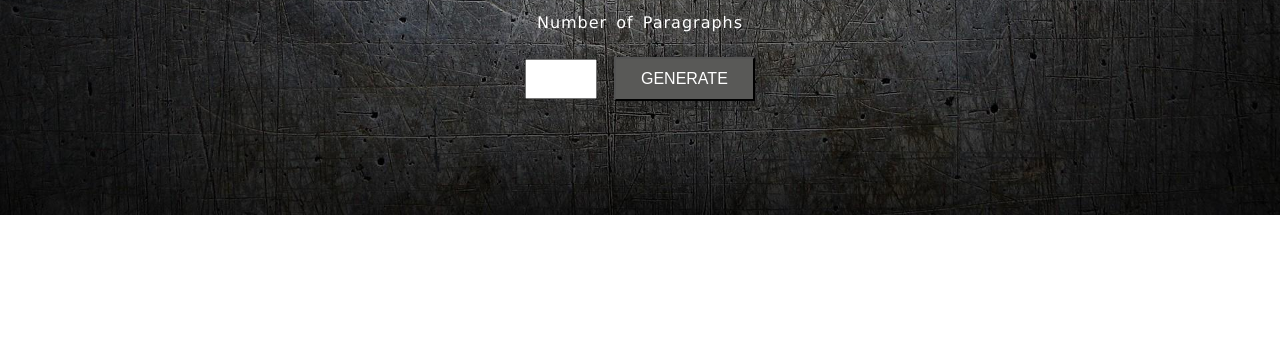
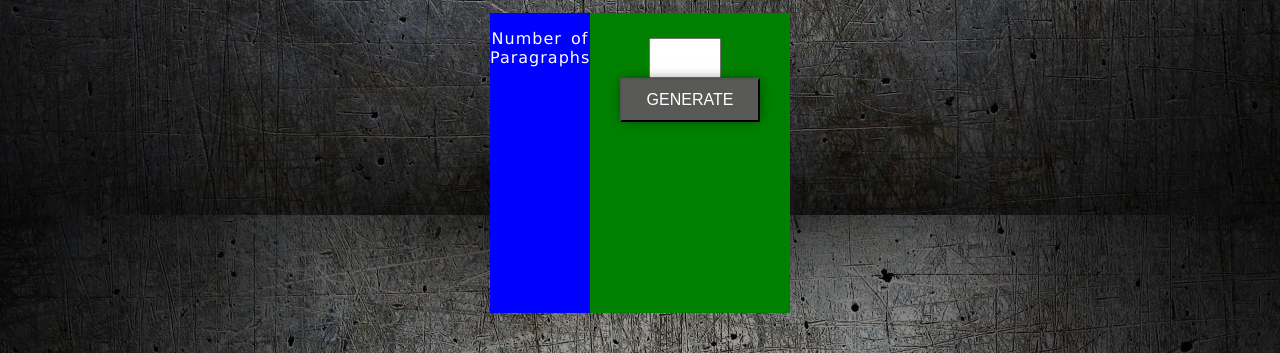
Before and after one commit to insulindaddy/hvymtlipsum, a website: page public/index.html in a window 1280 px wide. Shown: the part 585-938 px from the top of the page. Before the commit the page ends 800 px from the top, so only its background shows below. Drawn offline with nearby package versions, Linux system fonts and the light colour scheme; some packages are replaced by stand-ins of ours; a script that the page names is missing.

Commit message:
Maybe side by side?

```diff
--- a/public/index.html
+++ b/public/index.html
@@ -24,14 +24,24 @@
 
     <p class="description">For those about to rock, we salute you...with some heavy metal lorem ipsum. Feel free to use this generator for your next project. Make a statement about who you are and how you like your music. Rock and roll all night and ipsum every day. Phrases and functionality are regularly updated. </p>
 
+    <div id="container">
+        <div id="label">  <p class="label">Number of Paragraphs</p> </div>
+        <div id="input">
+          <form action="/" method="POST">
+          <input type="number" class="paragraph-number" name="numberOfParagraphs" min="0" max="100">
+          <input type="submit" value="Generate" class="generate-button">
+          </form>
+        </div>
+        <div id="clear"></div>
+    </div>
 
-    <div class=input-cluster>
+    <!-- <div class=input-cluster>
       <p class="label">Number of Paragraphs</p>
       <form action="/" method="POST">
         <input type="number" class="paragraph-number" name="numberOfParagraphs" min="0" max="100">
         <input type="submit" value="Generate" class="generate-button">
       </form>
-    </div>
+    </div> -->
 
     <!-- Copy button -->
     <!--Old <a href="javascript:void(0)" class='copy-button' data-clipboard-target="#targetText">Copy Text</a> -->
--- a/public/styles.css
+++ b/public/styles.css
@@ -36,6 +36,27 @@ h1 {
 form {
   margin-top: 25px;
   margin-bottom: 25px;
+}
+
+#container {
+    width: 300px;
+    background-color: #ffcc33;
+    margin: auto;
+}
+#label {
+    width: 100px;
+    float: left;
+    height: 300px;
+        background-color: blue;
+}
+#input {
+    width: 200px;
+    float: left;
+    height: 300px;
+    background-color: green;
+}
+#clear {
+    clear: both;
 }
 
 .main-content {
```
